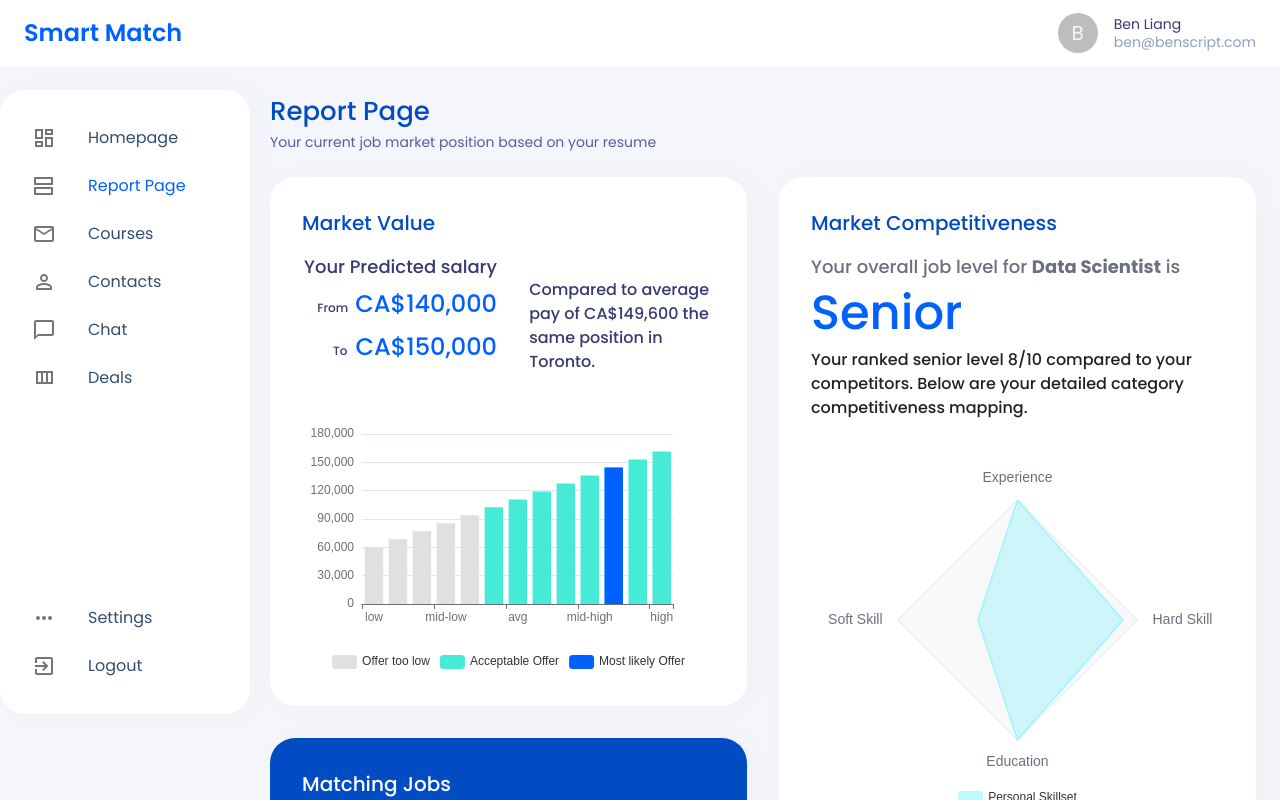
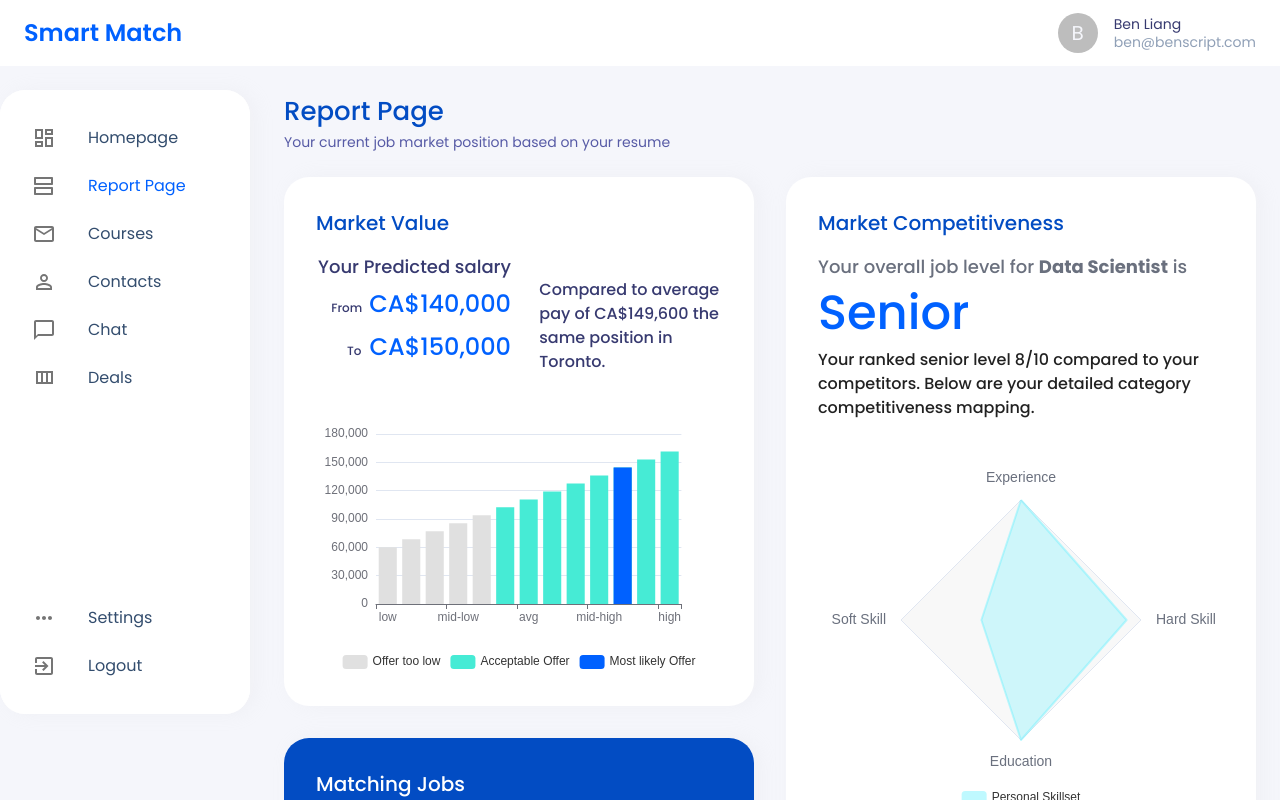
Before and after one commit to takeramagan/Smart-Match, a Next.js app: page /report in a window 1280 px wide. Both pictures are taken after a click on the button "SEE DEMO REPORT". Shown: the top 800 px of the page. Built offline with nearby package versions, Linux system fonts and the light colour scheme.

Commit message:
style fix

```diff
--- a/src/pages/report.js
+++ b/src/pages/report.js
@@ -165,7 +165,7 @@ export default function Home () {
   return (
     <>
       <Header />
-      <Container style={{ marginTop: 18, paddingLeft: 270, position: 'relative' }}>
+      <Container style={{ marginTop: 18, paddingLeft: 284, position: 'relative' }}>
         <Box position='absolute' width='250px' height='700px' left={0} top={0}>
           <Sidebar />
         </Box>
```
